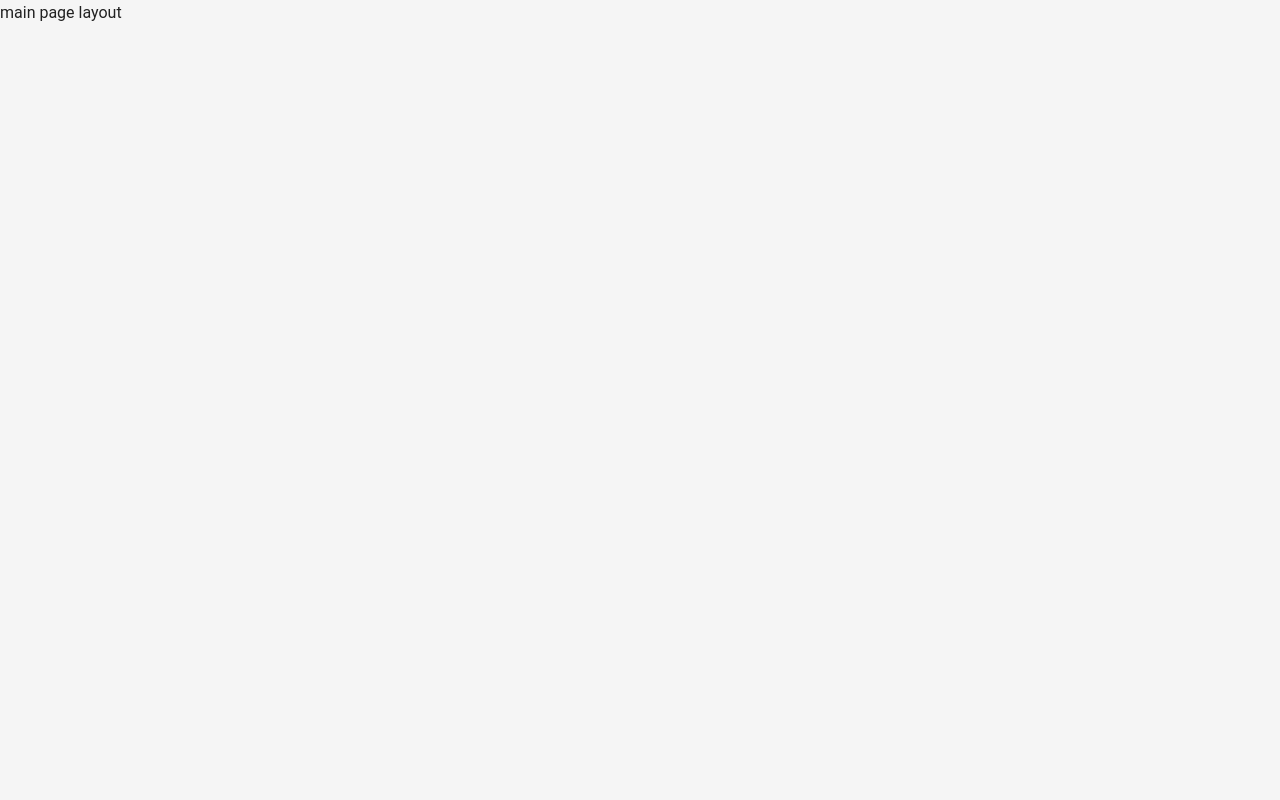
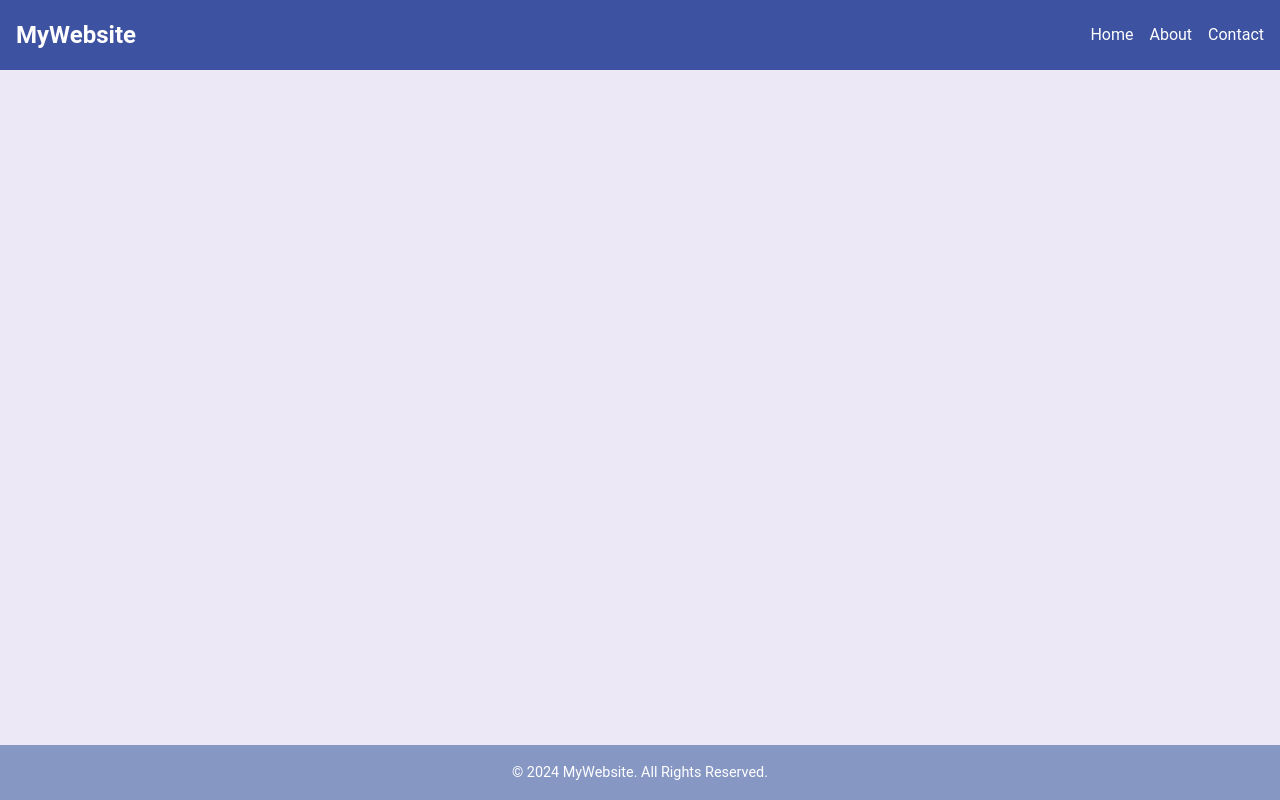
Before and after one commit to kishansrivastava-ks/repaireze-b2b, a React (Vite) app: page / in a window 1280 px wide. Built offline with nearby package versions, Linux system fonts and the light colour scheme.

Commit message:
layout designing started

```diff
--- a/src/styles/GlobalStyles.js
+++ b/src/styles/GlobalStyles.js
@@ -25,25 +25,24 @@ const GlobalStyles = createGlobalStyle`
   /* Design System Variables */
   :root {
 
-    /* Color Palette */
-    --color-primary: #4caf50; /* Primary */
-    --color-primary-light: #81c784; /* Light Variant */
-    --color-primary-dark: #388e3c; /* Dark Variant */
+    --color-primary: #3D52A0; /* Primary */
+    --color-primary-light: #7091E6; /* Light Variant */
+    --color-primary-dark: #8697C4; /* Dark Variant */
 
-    --color-secondary: #ff5722; /* Secondary */
-    --color-secondary-light: #ff8a50; /* Light Variant */
-    --color-secondary-dark: #e64a19; /* Dark Variant */
+    --color-secondary: #ADBBDA; /* Secondary */
+    --color-secondary-light: #EDE8F5; /* Light Variant */
+    --color-secondary-dark: #8697C4; /* Dark Variant */
 
-    --color-accent: #ffc107; /* Accent */
+    --color-accent: #EDE8F5; /* Accent */
     --color-error: #f44336; /* Error */
-    --color-success: #4caf50; /* Success */
-    --color-warning: #ff9800; /* Warning */
+    --color-success: #4CAF50; /* Success */
+    --color-warning: #FF9800; /* Warning */
 
-    --color-bg: #f5f5f5; /* Background */
-    --color-surface: #ffffff; /* Surface */
-    --color-border: #e0e0e0; /* Border */
-    --color-text: #212121; /* Default Text */
-    --color-muted: #757575; /* Muted Text */
+    --color-bg: #EDE8F5; /* Background */
+    --color-surface: #FFFFFF; /* Surface */
+    --color-border: #ADBBDA; /* Border */
+    --color-text: #3D52A0; /* Default Text */
+    --color-muted: #8697C4; /* Muted Text */
 
     /* --color-primary: #333333;
     --color-primary-light: #555555;
--- a/src/ui/MainLayout.jsx
+++ b/src/ui/MainLayout.jsx
@@ -1,5 +1,78 @@
+// MainLayout.js
+// import React from "react";
+import { Outlet } from "react-router-dom";
+import styled from "styled-components";
+
+const LayoutWrapper = styled.div`
+  display: flex;
+  flex-direction: column;
+  height: 100vh;
+`;
+
+const Navbar = styled.nav`
+  background-color: var(--color-primary);
+  color: var(--color-surface);
+  padding: 1rem;
+  position: sticky;
+  top: 0;
+  z-index: 1000;
+  display: flex;
+  justify-content: space-between;
+  align-items: center;
+
+  .logo {
+    font-size: 1.5rem;
+    font-weight: bold;
+  }
+
+  .nav-links {
+    display: flex;
+    gap: 1rem;
+
+    a {
+      color: var(--color-surface);
+      text-decoration: none;
+      font-size: 1rem;
+
+      &:hover {
+        text-decoration: underline;
+      }
+    }
+  }
+`;
+
+const MainBody = styled.main`
+  flex: 1;
+  background-color: var(--color-bg);
+  padding: 2rem;
+  overflow-y: auto;
+`;
+
+const Footer = styled.footer`
+  background-color: var(--color-secondary-dark);
+  color: var(--color-surface);
+  text-align: center;
+  padding: 1rem;
+  font-size: 0.9rem;
+`;
+
 function MainLayout() {
-  return <div>main page layout</div>;
+  return (
+    <LayoutWrapper>
+      <Navbar>
+        <div className="logo">MyWebsite</div>
+        <div className="nav-links">
+          <a href="#home">Home</a>
+          <a href="#about">About</a>
+          <a href="#contact">Contact</a>
+        </div>
+      </Navbar>
+      <MainBody>
+        <Outlet />
+      </MainBody>
+      <Footer>&copy; 2024 MyWebsite. All Rights Reserved.</Footer>
+    </LayoutWrapper>
+  );
 }
 
 export default MainLayout;
```
